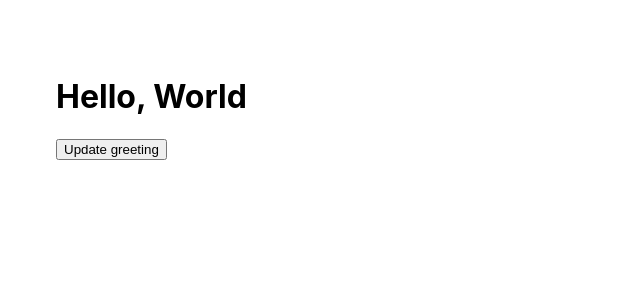
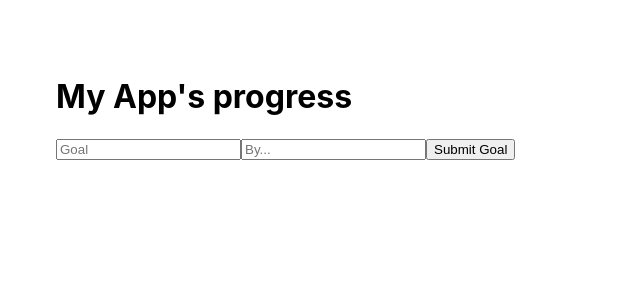
Before and after one commit to AgniveshChaubey/Advanced-react-practice, a React (Create React App) app: page / in a window 1280 px wide. Shown: the top 300 px of the page, without its empty margins (0-640 px from the left). Built offline with nearby package versions, Linux system fonts and the light colour scheme.

Commit message:
Record keeping form created, some bug is still remaining to fix

```diff
--- a/src/App.js
+++ b/src/App.js
@@ -2,6 +2,7 @@ import './App.css';
 import Switch from './Switch';
 import { ThemeProvider, useTheme } from './components/ThemeContext';
 import Test from './Test';
+import { ProgressGoals } from './components/ProgressGoals';
 // import Appp from './components/aaaa';
 // import DessertList from './components/DessertList';
 // import { FeedbackForm } from './components/FeedbackForm';
@@ -104,7 +105,8 @@ function App() {
     >
       {/* <Header />
       <Page /> */}
-      <Test />
+      {/* <Test /> */}
+      <ProgressGoals />
 
     </div>
   );
--- a/src/Test.js
+++ b/src/Test.js
@@ -1,23 +1,16 @@
 import { useState } from "react";
 
-export default function Test() {
-    const [greeting, setGreeting] = useState(
-    {
-        greet: "Hello",
-        place: "World"
-    }
-  );
+export default function App() {
+  const [greeting, setGreeting] = useState({ greet: "Hello, World" });
   console.log(greeting, setGreeting);
 
   function updateGreeting() {
-    setGreeting(prevState => {
-        return {...prevState, place: "World-Wide Web"}
-    });
+    setGreeting({ ...greeting, greet: "Hello, World-Wide Web" });
   }
 
   return (
     <div>
-      <h1>{greeting.greet}, {greeting.place}</h1>
+      <h1>{greeting.greet}</h1>
       <button onClick={updateGreeting}>Update greeting</button>
     </div>
   );
--- /dev/null
+++ b/src/components/ProgressGoals.js
@@ -0,0 +1,56 @@
+import React, { useState } from 'react'
+
+function GoalForm(props) {
+    const [formData, setFormData] = useState({ goal:"", by:"" })
+
+    function changeHandler(e) {
+        setFormData({ ...formData, [e.target.value]: e.target.value })
+    }
+
+    function submitHandler(e) {
+        e.preventDefault();
+        props.onAdd(formData);
+        setFormData({ goal: "", by: "" });
+    }
+
+    return (
+        <>
+            <h1>My App's progress</h1>
+            <form onSubmit={submitHandler}>
+                <input type="text" name='goal' placeholder='Goal' value={formData.goal} onChange={changeHandler} />
+                <input type="text" name='by' placeholder='By...' value={formData.by} onChange={changeHandler} />
+                <button>Submit Goal</button>
+            </form>
+        </>
+    )
+}
+
+
+function ListOfGoals(props) {
+    return (
+        <ul>
+            {props.allGoals.map((g) => {
+                <li key={g.goal}>
+                    <span>My goal is to {g.goal}, by {g.by}</span>
+                </li>
+            })}
+        </ul>
+    )
+}
+
+
+export const ProgressGoals = () => {
+
+    const [allGoals, updateAllGoals] = useState([]);
+
+    function addGoal(goal) {
+        return updateAllGoals([...allGoals, goal]);
+    }
+
+    return (
+        <div className='ProgressGoals'>
+            <GoalForm onAdd={addGoal} />
+            <ListOfGoals allGoals={allGoals} />
+        </div>
+    )
+}
```
